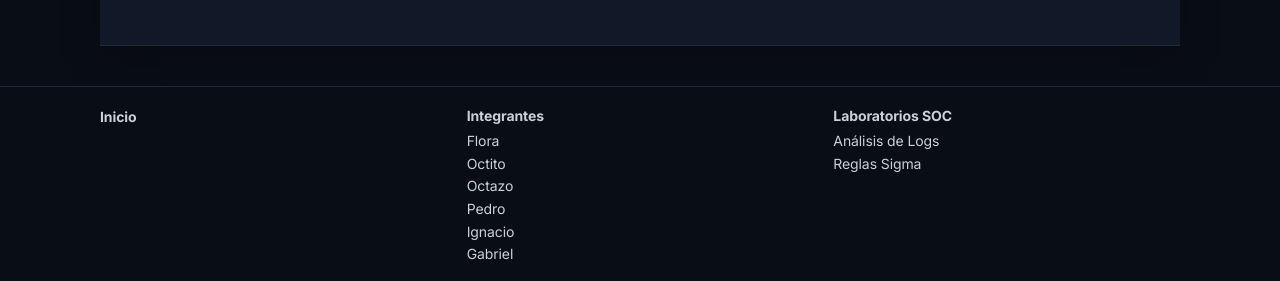
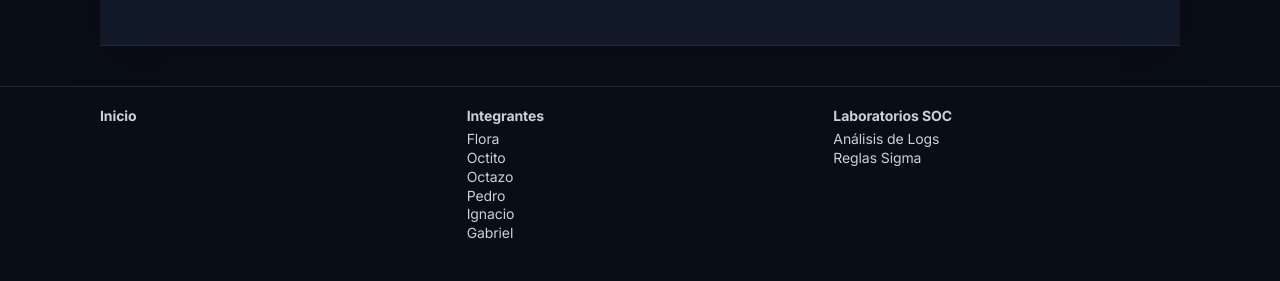
Before and after one commit to PELUC4S/Mimir-Vault, an MkDocs documentation site: the page built from docs/index.md, in a window 1280 px wide and 1400 px high, scrolled down 615 px. Shown: the part 1116-1397 px from the top of the window. Built offline with MkDocs 1.6.1 and Material for MkDocs 9.7.7, drawn with Linux system fonts in a browser that asks for light colours.

Commit message:
Compacta el footer móvil
Reduce el interlineado y el espacio entre enlaces en pantallas pequeñas, y alinea el enlace Inicio con las demás secciones.

Co-authored-by: Copilot <223556219+Copilot@users.noreply.github.com>

```diff
--- a/docs/stylesheets/extra.css
+++ b/docs/stylesheets/extra.css
@@ -676,11 +676,11 @@ body :where(*)::after {
 .md-footer-sitemap ul {
   display: flex;
   flex-direction: column;
-  gap: .15rem;
+  gap: .1rem;
   margin: 0 !important;
   padding: 0 !important;
   font-size: 14px;
-  line-height: 1.4 !important;
+  line-height: 1.2 !important;
   list-style: none;
 }
 
@@ -688,13 +688,13 @@ body :where(*)::after {
   margin: 0 !important;
   padding: 0 !important;
   font-size: 14px !important;
-  line-height: 1.4 !important;
+  line-height: 1.2 !important;
 }
 
 .md-footer-sitemap a {
   color: var(--mv-text);
   font-size: 14px !important;
-  line-height: 1.4 !important;
+  line-height: 1.2 !important;
 }
 
 .md-footer-sitemap a:hover {
@@ -862,7 +862,7 @@ body :where(*)::after {
 
   .md-footer-sitemap__sections {
     grid-template-columns: minmax(0, 1fr);
-    gap: .85rem;
+    gap: .65rem;
   }
 
   .md-footer-sitemap section {
@@ -870,22 +870,31 @@ body :where(*)::after {
   }
 
   .md-footer-sitemap h3 {
-    margin-bottom: .35rem;
+    margin-bottom: .2rem;
+  }
+
+  .md-footer-sitemap h3 > a {
+    display: inline;
+    min-height: 0;
+    padding: 0;
   }
 
   .md-footer-sitemap ul {
-    gap: .2rem;
+    gap: 0;
+    line-height: 1.1 !important;
   }
 
   .md-footer-sitemap li {
     min-width: 0;
+    line-height: 1.1 !important;
   }
 
   .md-footer-sitemap a {
     display: flex;
     align-items: center;
-    min-height: 44px;
-    padding: .35rem .4rem;
+    min-height: 38px;
+    padding: .2rem .35rem;
+    line-height: 1.1 !important;
     box-sizing: border-box;
   }
 
@@ -893,7 +902,7 @@ body :where(*)::after {
   .md-footer-sitemap section:nth-child(3) ul {
     display: grid;
     grid-template-columns: repeat(2, minmax(0, 1fr));
-    gap: .2rem .65rem;
+    gap: 0 .5rem;
   }
 }
 
```
